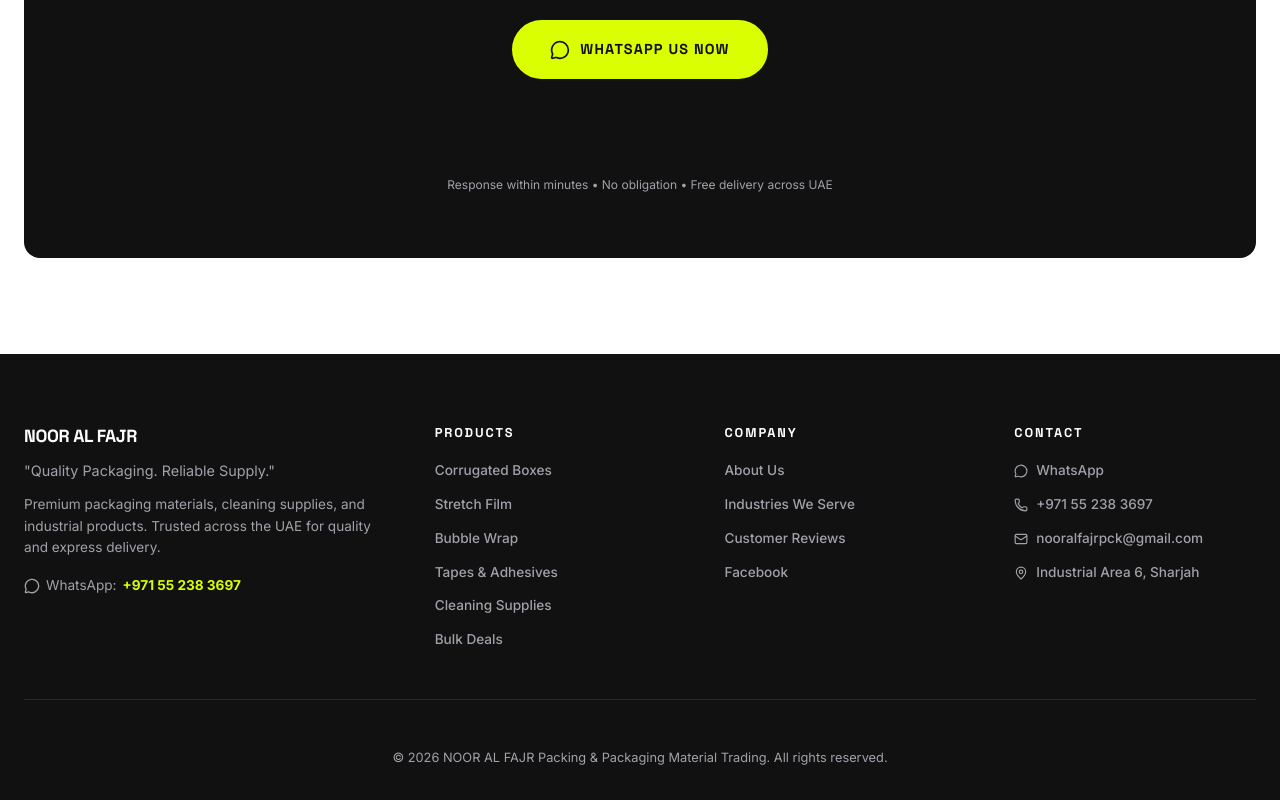
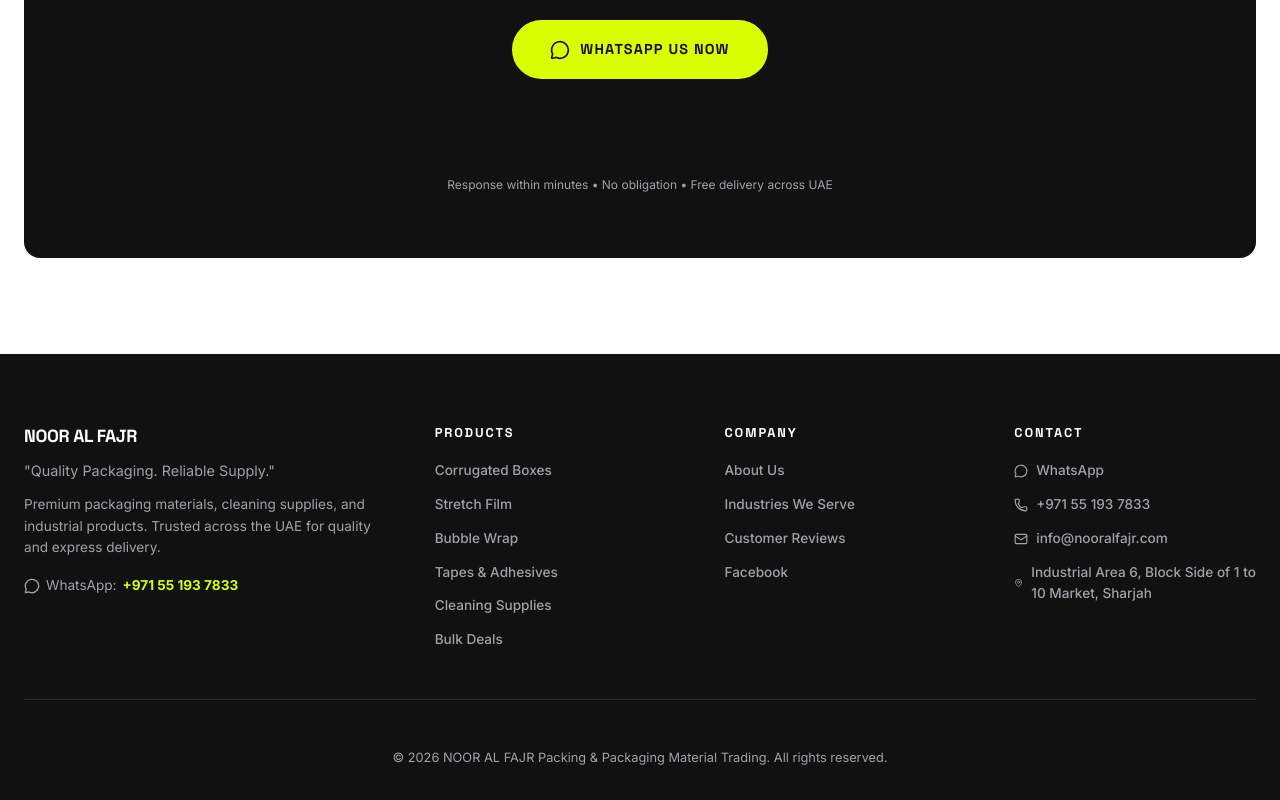
Before and after one commit to syedhassannaqvi830-prog/NOOR-Al-FAJR-Packing-Packaging-Material-Trading, a React (Vite) app: page / in a window 1280 px wide. Shown: the part 6322-7122 px from the top of the page. Built offline with nearby package versions, Linux system fonts and the light colour scheme.

Commit message:
Update contact info and address from nafpacking.com

```diff
--- a/src/App.jsx
+++ b/src/App.jsx
@@ -20,9 +20,9 @@
 export default function App() {
   const [mobileMenuOpen, setMobileMenuOpen] = useState(false);
 
-  const whatsappLink = "https://api.whatsapp.com/send?phone=%2B971552383697&text=Hi%20NOOR%20Al%20FAJR!%20I%20need%20a%20quote%20for%20packaging%20materials.";
-  const phone = "+971 55 238 3697";
-  const email = "nooralfajrpck@gmail.com";
+  const whatsappLink = "https://api.whatsapp.com/send?phone=%2B971551937833&text=Hi%20NOOR%20Al%20FAJR!%20I%20need%20a%20quote%20for%20packaging%20materials.";
+  const phone = "+971 55 193 7833";
+  const email = "info@nooralfajr.com";
   const facebookLink = "https://www.facebook.com/profile.php?id=61577771881337";
 
   const categories = [
@@ -887,8 +887,8 @@
                   </a>
                 </li>
                 <li>
-                  <a href="https://maps.google.com/?q=Industrial+Area+6+Sharjah+UAE" target="_blank" rel="noopener noreferrer">
-                    <MapPin size={14} /> Industrial Area 6, Sharjah
+                  <a href="https://maps.google.com/?q=Industrial+Area+6+Block+Side+of+1+to+10+Market+Sharjah+UAE" target="_blank" rel="noopener noreferrer">
+                    <MapPin size={14} /> Industrial Area 6, Block Side of 1 to 10 Market, Sharjah
                   </a>
                 </li>
               </ul>
@@ -915,7 +915,7 @@
       </motion.a>
 
       {/* AI Chat Assistant */}
-      <ChatAssistant whatsappNumber="+971552383697" />
+      <ChatAssistant whatsappNumber="+971551937833" />
     </div>
   );
 }
--- a/src/ChatAssistant.jsx
+++ b/src/ChatAssistant.jsx
@@ -34,7 +34,7 @@
   },
   {
     keywords: ['location', 'where', 'address', 'visit', 'shop', 'store', 'office'],
-    response: "📍 **Our Location:**\nWe are located at **Industrial Area 6, Sharjah, United Arab Emirates**.\n• Hours: Saturday – Thursday, 8:00 AM – 8:00 PM\n• Fast dispatches to all UAE locations daily.\n• You can also arrange warehouse pickup for immediate collection."
+    response: "📍 **Our Location:**\nWe are located at **Industrial Area 6, Block Side of 1 to 10 Market, Sharjah, United Arab Emirates**.\n• Hours: Saturday – Thursday, 8:00 AM – 8:00 PM\n• Fast dispatches to all UAE locations daily.\n• You can also arrange warehouse pickup for immediate collection."
   },
   {
     keywords: ['cleaning', 'chemical', 'sanitizer', 'detergent', 'disposable', 'supplies'],
@@ -42,7 +42,7 @@
   },
   {
     keywords: ['human', 'person', 'agent', 'call', 'talk', 'whatsapp', 'sales', 'representative', 'phone'],
-    response: "📞 **Connect with our Live Team:**\nOur sales engineers are active right now on WhatsApp (+971 55 238 3697) and ready to answer your technical questions or send formal PDF quotations."
+    response: "📞 **Connect with our Live Team:**\nOur sales engineers are active right now on WhatsApp (+971 55 193 7833) and ready to answer your technical questions or send formal PDF quotations."
   }
 ];
 
```
